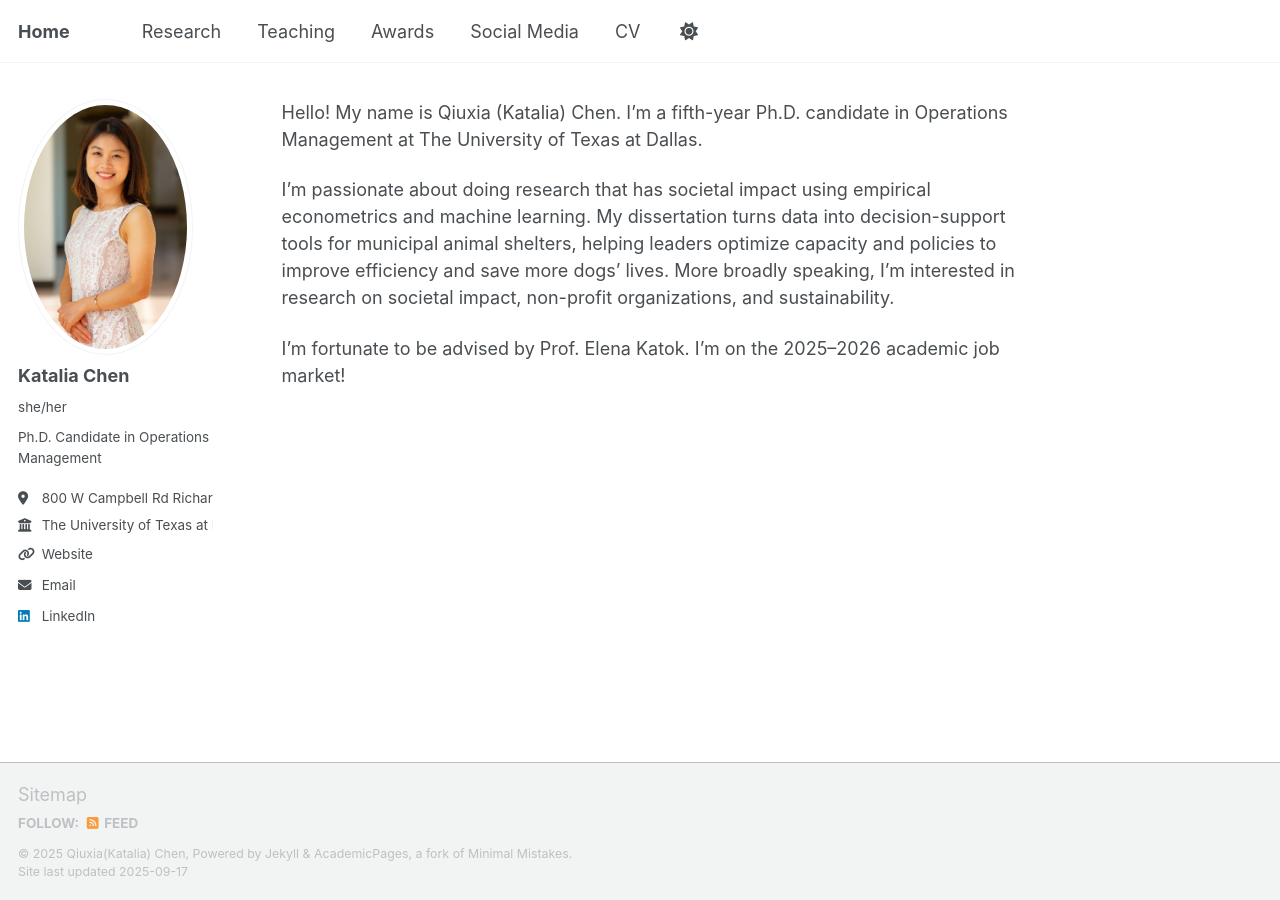
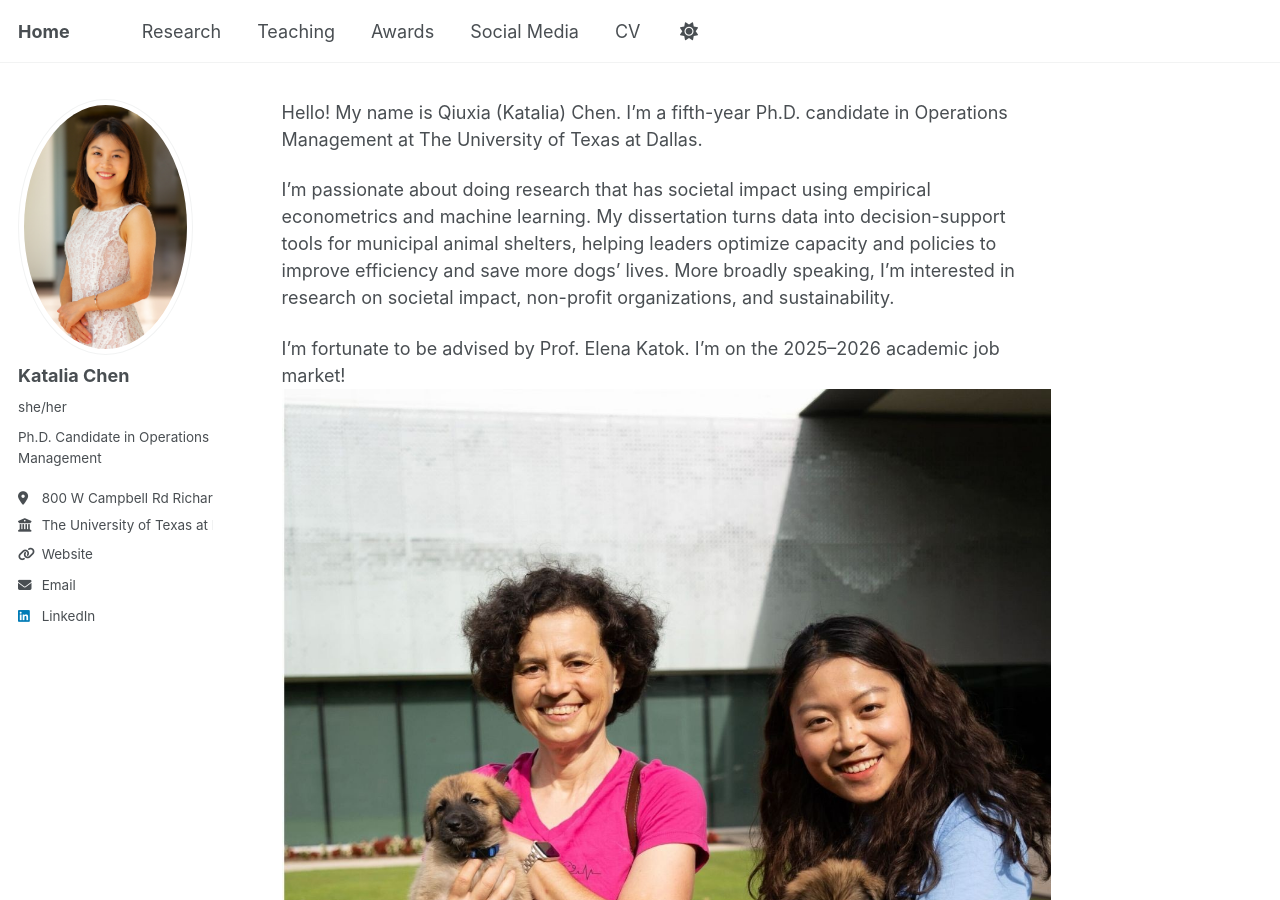
Before and after one commit to qxc2/kataliachen, a Jekyll site: the page built from _pages/about.md, in a window 1280 px wide and 900 px high. Built offline with Jekyll 4.4.1, drawn with Linux system fonts in a browser that asks for light colours; a script that is not in the unit is left out.

Commit message:
Update about.md

```diff
--- a/_pages/about.md
+++ b/_pages/about.md
@@ -11,3 +11,4 @@ Hello! My name is Qiuxia (Katalia) Chen. I’m a fifth-year Ph.D. candidate in O
 I’m passionate about doing research that has societal impact using empirical econometrics and machine learning. My dissertation turns data into decision-support tools for municipal animal shelters, helping leaders optimize capacity and policies to improve efficiency and save more dogs’ lives. More broadly speaking, I’m interested in research on societal impact, non-profit organizations, and sustainability.
 
 I’m fortunate to be advised by Prof. Elena Katok. I’m on the 2025–2026 academic job market!
+![Teaching session]({{ site.baseurl }}/images/front.jpg)
```
